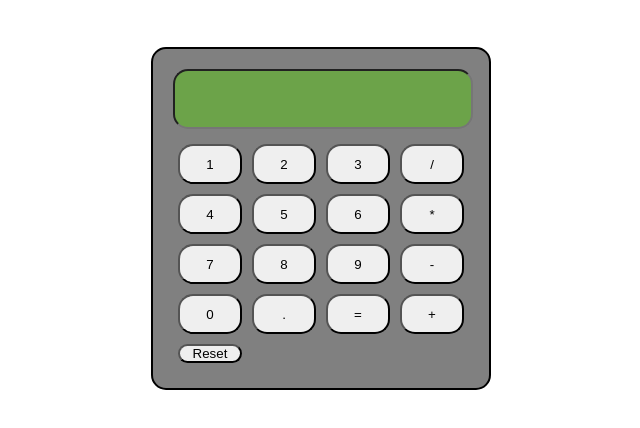
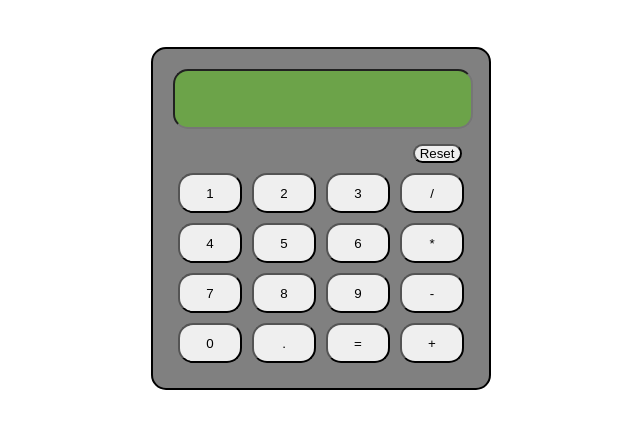
Before and after one commit to JoaPaloBael/calculadora-js, a plain HTML site: page index.html in a window 1280 px wide. Shown: the part 68-496 px from the top of the page, without its empty margins (319-959 px from the left). Drawn offline with Linux system fonts and the light colour scheme.

Commit message:
Boton de reset acomodado con css

```diff
--- a/css/style.css
+++ b/css/style.css
@@ -48,3 +48,14 @@ main #botones input:hover{
     background-color: rgb(216, 215, 215);
     font-weight: bold;
 }
+
+#reset{
+    display: flex;
+    justify-content: flex-end;
+    margin: 5px;
+}
+#reset input{
+    padding: 0 5px;
+    border-radius: 15px;
+    margin: 0 2.5px;
+}
--- a/index.html
+++ b/index.html
@@ -1,5 +1,6 @@
 <!DOCTYPE html>
 <html lang="en">
+
 <head>
     <meta charset="UTF-8">
     <meta name="viewport" content="width=device-width, initial-scale=1.0">
@@ -7,11 +8,15 @@
     <link rel="stylesheet" href="./css/style.css">
     <link rel="shortcut icon" href="./img/Calculator_30001.webp" type="image/x-icon">
 </head>
+
 <body>
     <h1>Calculadora con JS</h1>
     <h2>By: Johanna Palo</h2>
     <main class="calculadora">
         <input type="text" id="pantalla" readonly value="">
+        <div id="reset">
+            <input type="button" value="Reset" onclick="borrar()">
+        </div>
         <div id="botones">
             <input type="button" value="1" onclick="agregar('1')">
             <input type="button" value="2" onclick="agregar('2')">
@@ -29,10 +34,11 @@
             <input type="button" value="." onclick="agregar('.')">
             <input type="button" value="=" onclick="calcular()">
             <input type="button" value="+" onclick="agregar('+')">
-            <input type="button" value="Reset" onclick="borrar()">
+
         </div>
     </main>
 
     <script src="./js/calculadora.js"></script>
 </body>
+
 </html>
```
